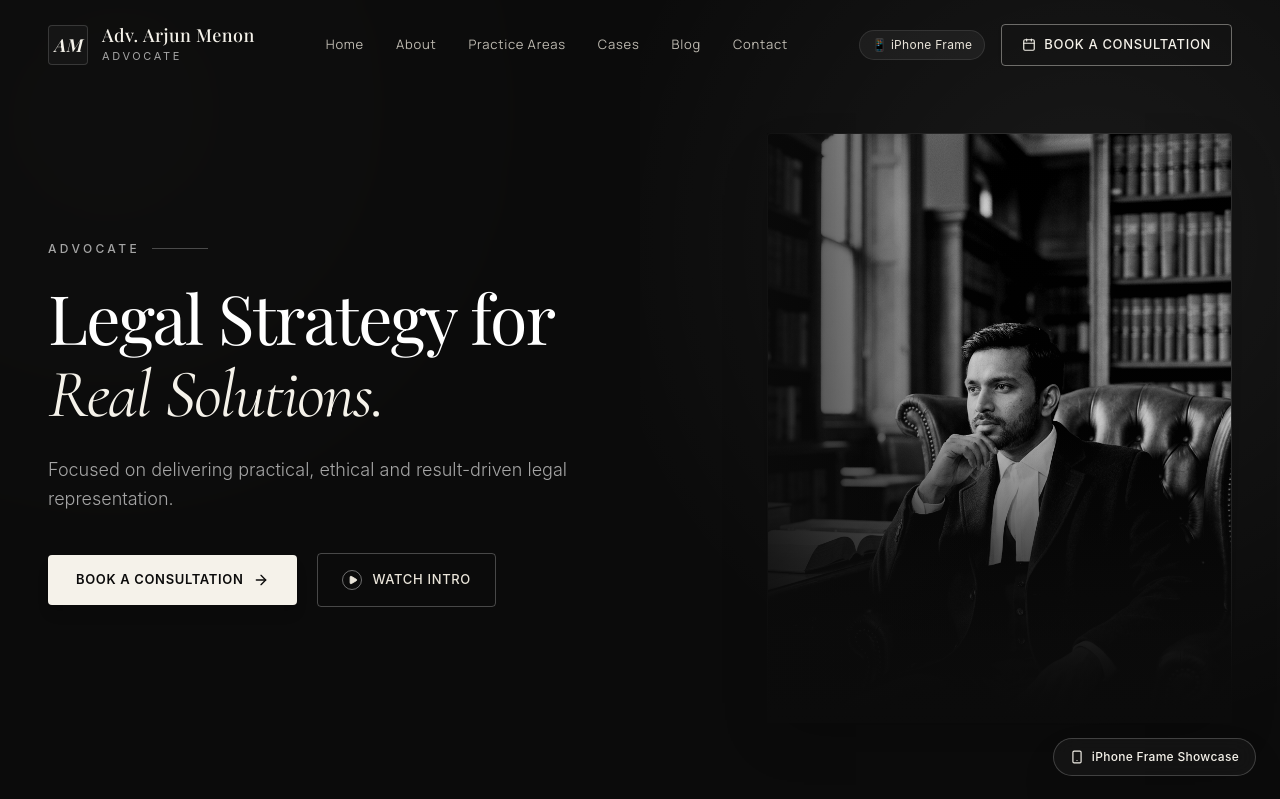
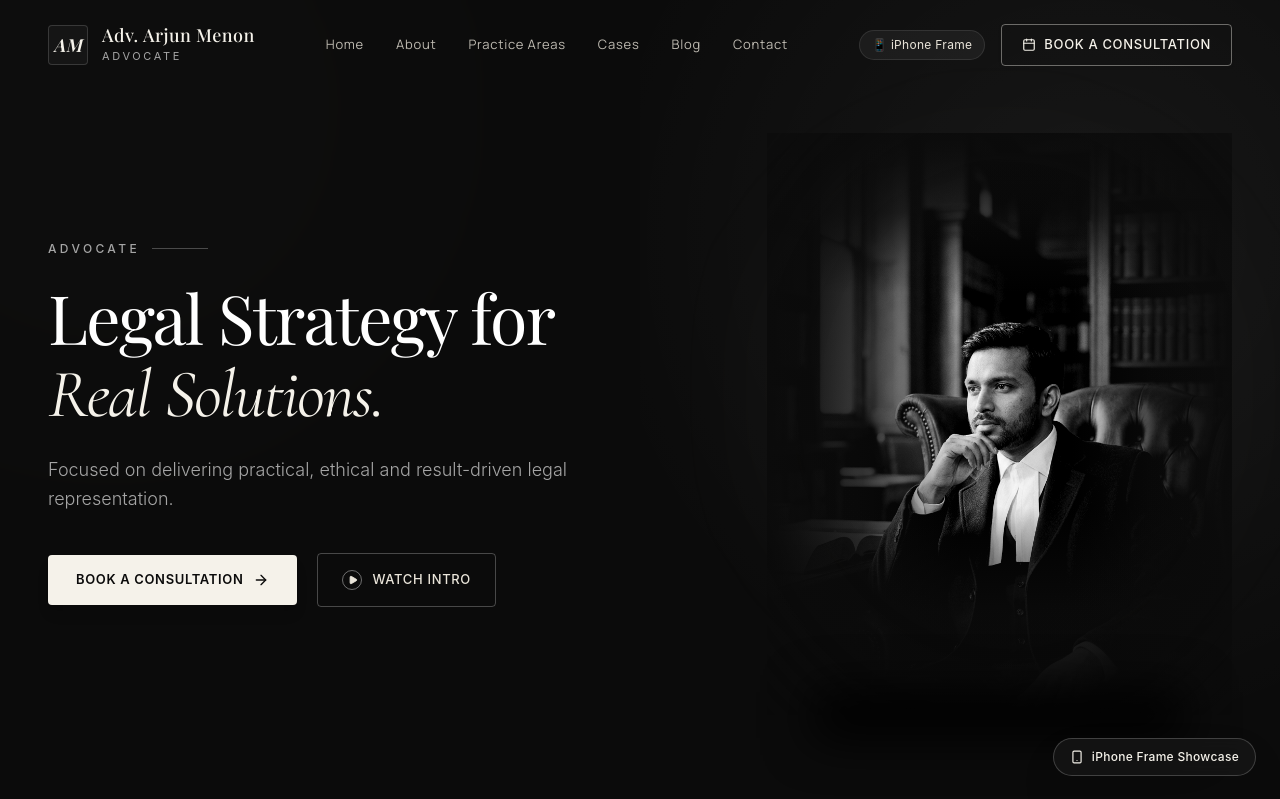
Before and after one commit to ha-shir/Lawfolio, a React (Vite) app: page / in a window 1280 px wide. Shown: the top 799 px of the page. Built offline with nearby package versions, Linux system fonts and the light colour scheme; a web font is replaced by a local one.

Commit message:
fix: blend hero portrait seamlessly into black background with multi-directional gradients and radial mask

```diff
--- a/src/components/Hero.tsx
+++ b/src/components/Hero.tsx
@@ -18,8 +18,8 @@ export const Hero: React.FC<HeroProps> = ({ onOpenConsultation, onOpenVideo }) =
         {/* Soft slow-moving ambient light radial */}
         <motion.div
           animate={{
-            opacity: [0.08, 0.16, 0.08],
-            scale: [1, 1.08, 1],
+            opacity: [0.06, 0.14, 0.06],
+            scale: [1, 1.06, 1],
           }}
           transition={{
             duration: 12,
@@ -30,7 +30,7 @@ export const Hero: React.FC<HeroProps> = ({ onOpenConsultation, onOpenVideo }) =
         />
 
         {/* Subtle grid and column silhouettes */}
-        <div className="absolute right-0 top-0 bottom-0 w-full lg:w-1/2 bg-[radial-gradient(circle_at_70%_30%,rgba(255,255,255,0.06),transparent_70%)]" />
+        <div className="absolute right-0 top-0 bottom-0 w-full lg:w-1/2 bg-[radial-gradient(circle_at_70%_30%,rgba(255,255,255,0.05),transparent_70%)]" />
       </div>
 
       <div className="max-w-7xl mx-auto px-5 sm:px-8 lg:px-12 w-full relative z-10">
@@ -41,7 +41,7 @@ export const Hero: React.FC<HeroProps> = ({ onOpenConsultation, onOpenVideo }) =
             initial={{ opacity: 0, y: 24 }}
             animate={{ opacity: 1, y: 0 }}
             transition={{ duration: 0.8, ease: [0.22, 1, 0.36, 1] }}
-            className="lg:col-span-7 flex flex-col justify-center text-left max-w-2xl"
+            className="lg:col-span-7 flex flex-col justify-center text-left max-w-2xl relative z-20"
           >
             {/* Small uppercase label */}
             <div className="flex items-center gap-3 mb-4 sm:mb-6">
@@ -90,37 +90,54 @@ export const Hero: React.FC<HeroProps> = ({ onOpenConsultation, onOpenVideo }) =
             </div>
           </motion.div>
 
-          {/* Right Column: Large Advocate Monochrome Portrait (5 cols on desktop) */}
+          {/* Right Column: Seamlessly Blended Advocate Monochrome Portrait (5 cols on desktop) */}
           <motion.div
-            initial={{ opacity: 0, scale: 0.96 }}
+            initial={{ opacity: 0, scale: 0.97 }}
             animate={{ opacity: 1, scale: 1 }}
-            transition={{ duration: 1, delay: 0.15, ease: [0.22, 1, 0.36, 1] }}
-            className="lg:col-span-5 relative mt-6 lg:mt-0 flex justify-center lg:justify-end"
+            transition={{ duration: 1.1, delay: 0.15, ease: [0.22, 1, 0.36, 1] }}
+            className="lg:col-span-5 relative mt-4 lg:mt-0 flex justify-center lg:justify-end"
           >
-            <div className="relative w-full max-w-[420px] sm:max-w-[460px] lg:max-w-none">
-              {/* Background ambient lighting vignette */}
-              <div className="absolute inset-0 bg-gradient-to-t from-[#0B0B0B] via-transparent to-transparent z-10 pointer-events-none" />
-              <div className="absolute inset-0 bg-gradient-to-r from-[#0B0B0B]/80 via-transparent to-transparent z-10 pointer-events-none hidden lg:block" />
-              <div className="absolute -bottom-2 left-0 right-0 h-28 bg-gradient-to-t from-[#0B0B0B] to-transparent z-20 pointer-events-none" />
+            {/* Ambient soft backlight behind portrait */}
+            <div className="absolute -inset-10 bg-[radial-gradient(circle_at_50%_45%,rgba(245,242,234,0.06),transparent_70%)] pointer-events-none blur-2xl" />
 
-              {/* Subtle architectural border frame */}
-              <div className="relative overflow-hidden rounded-sm border border-white/10 bg-[#151515] shadow-2xl group">
+            {/* Seamless blended container without any border or box */}
+            <div className="relative w-full max-w-[440px] sm:max-w-[480px] lg:max-w-[520px] select-none group">
+
+              {/* Outer feathered mask container */}
+              <div
+                className="relative overflow-hidden"
+                style={{
+                  WebkitMaskImage:
+                    'radial-gradient(ellipse 92% 86% at 52% 46%, black 42%, rgba(0,0,0,0.85) 65%, transparent 100%)',
+                  maskImage:
+                    'radial-gradient(ellipse 92% 86% at 52% 46%, black 42%, rgba(0,0,0,0.85) 65%, transparent 100%)',
+                }}
+              >
                 <img
                   src="/advocate-portrait.jpg"
                   alt="Adv. Arjun Menon - Advocate High Court of Kerala"
-                  className="w-full h-auto aspect-[4/5] object-cover object-top grayscale contrast-[1.08] brightness-[0.96] transition-transform duration-1000 ease-out group-hover:scale-[1.02]"
+                  className="w-full h-auto aspect-[4/5] sm:aspect-[4/5] object-cover object-top grayscale contrast-[1.12] brightness-[0.93] transition-transform duration-1000 ease-out group-hover:scale-[1.015]"
                   loading="eager"
                 />
 
-                {/* Subtle soft gradient overlay */}
-                <div className="absolute inset-0 bg-gradient-to-t from-[#0B0B0B] via-[#0B0B0B]/20 to-transparent opacity-80" />
+                {/* 1. Left Gradient Fade (blends seamlessly into text area on desktop) */}
+                <div className="absolute inset-y-0 left-0 w-32 sm:w-48 bg-gradient-to-r from-[#0B0B0B] via-[#0B0B0B]/80 to-transparent pointer-events-none" />
 
-                {/* Subtle Advocate Badge in corner on mobile */}
-                <div className="absolute bottom-4 left-4 z-20 flex items-center gap-2 lg:hidden bg-black/60 backdrop-blur-md px-3 py-1.5 rounded border border-white/10">
-                  <span className="w-1.5 h-1.5 rounded-full bg-[#F5F2EA] animate-pulse" />
-                  <span className="text-[10px] font-sans tracking-widest uppercase text-[#F5F2EA]">Advocate • High Court</span>
-                </div>
+                {/* 2. Bottom Gradient Fade (melts completely into the black Stats Bar below) */}
+                <div className="absolute inset-x-0 bottom-0 h-36 sm:h-52 bg-gradient-to-t from-[#0B0B0B] via-[#0B0B0B]/85 to-transparent pointer-events-none" />
+
+                {/* 3. Top Gradient Fade (melts softly into the header/navbar area) */}
+                <div className="absolute inset-x-0 top-0 h-28 sm:h-40 bg-gradient-to-b from-[#0B0B0B] via-[#0B0B0B]/75 to-transparent pointer-events-none" />
+
+                {/* 4. Right Gradient Fade (melts towards the screen edge) */}
+                <div className="absolute inset-y-0 right-0 w-24 sm:w-40 bg-gradient-to-l from-[#0B0B0B] via-[#0B0B0B]/75 to-transparent pointer-events-none" />
+
+                {/* 5. Radial Vignette for perfectly organic edges */}
+                <div className="absolute inset-0 bg-[radial-gradient(ellipse_at_center,transparent_45%,#0B0B0B_98%)] pointer-events-none" />
               </div>
+
+              {/* Floor ambient shadow beneath the portrait */}
+              <div className="absolute -bottom-6 left-1/2 -translate-x-1/2 w-4/5 h-12 bg-black blur-xl pointer-events-none" />
             </div>
           </motion.div>
 
```
